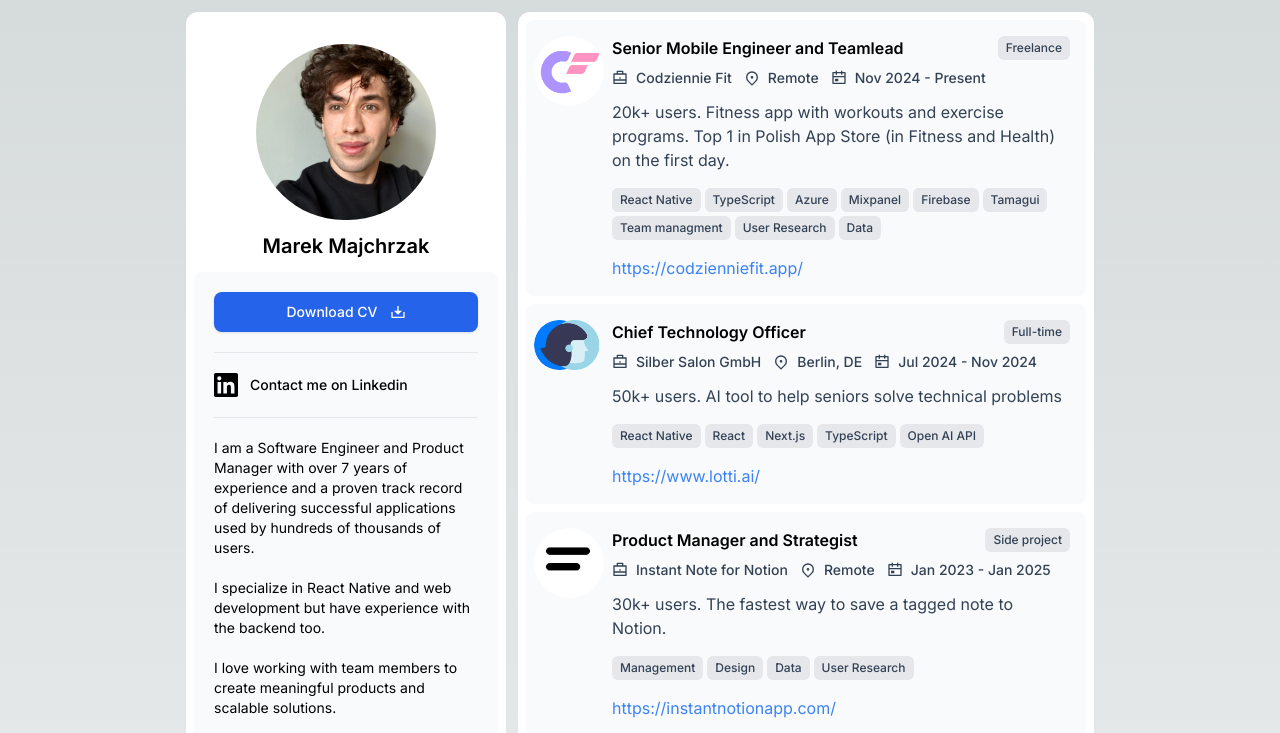
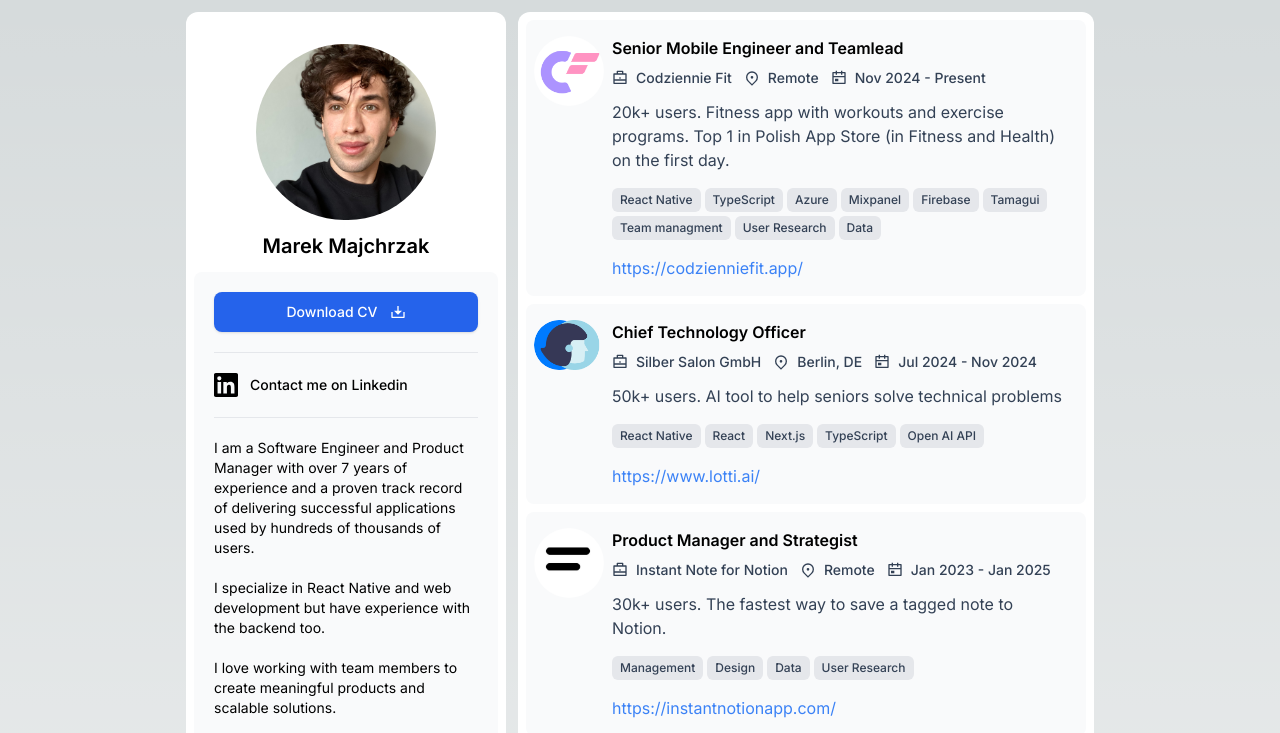
Before and after one commit to mMajch/portfolio, a Next.js app: page / in a window 1280 px wide. Shown: the top 733 px of the page. Built offline with nearby package versions, Linux system fonts and the light colour scheme.

Commit message:
remove label

```diff
--- a/src/components/ui/Experience/index.tsx
+++ b/src/components/ui/Experience/index.tsx
@@ -116,7 +116,7 @@
                 <div className="flex-1" style={{overflowWrap: "anywhere"}}>
                     <div className="flex flex-space-between">
                         <span className="flex-1 font-semibold mb-2">{exp.role}</span>
-                        <span className="mr-4"><Tags tags={[exp.workload || ""]}></Tags></span>
+                        {/*<span className="mr-4"><Tags tags={[exp.workload || ""]}></Tags></span>*/}
                     </div>
                     <div className="flex-col sm:flex-row flex gap-3 text-sm mb-3 pr-5 text-slate-700 font-medium">
                         <span className="flex flex-row gap-2">
```
